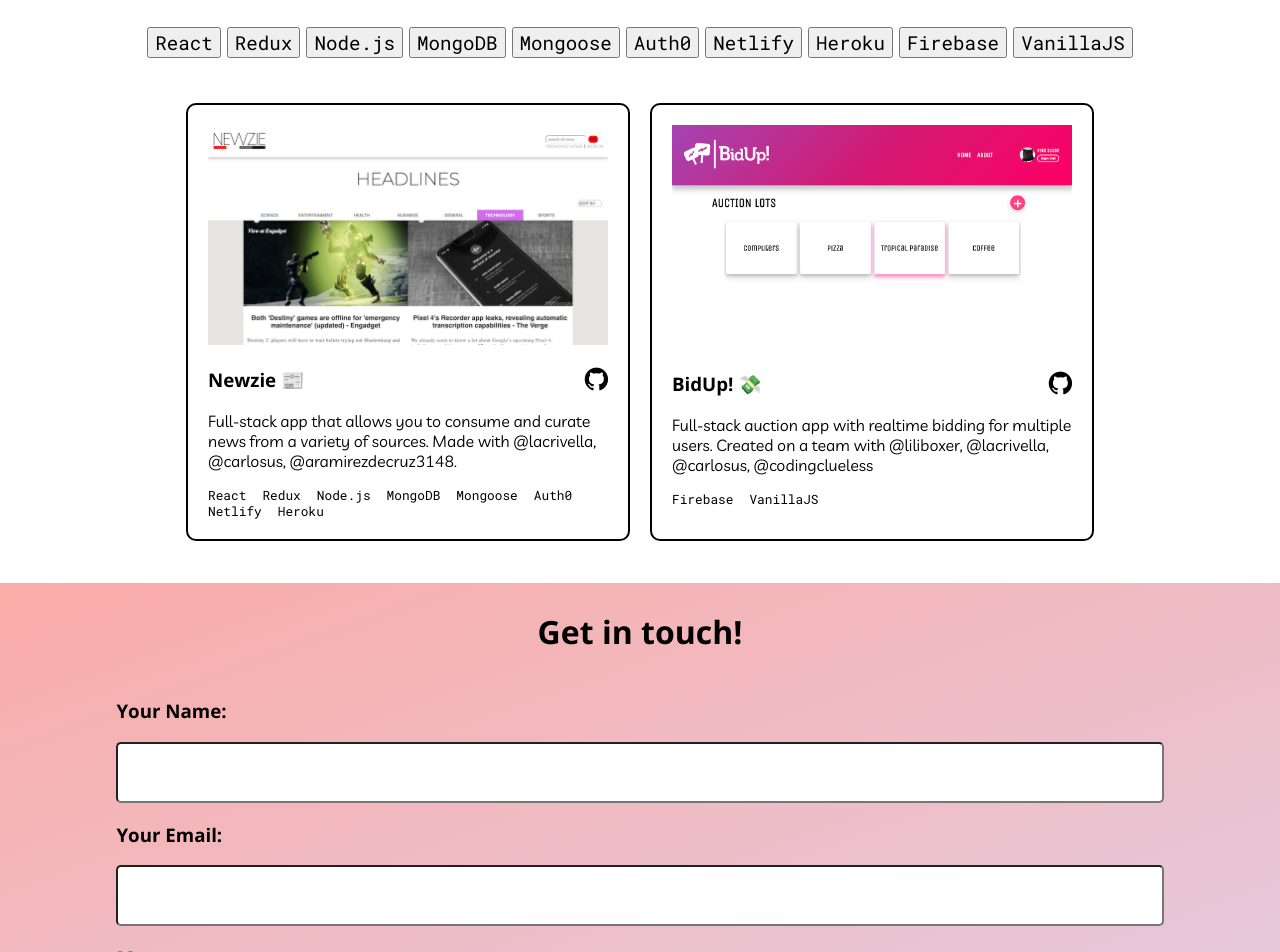
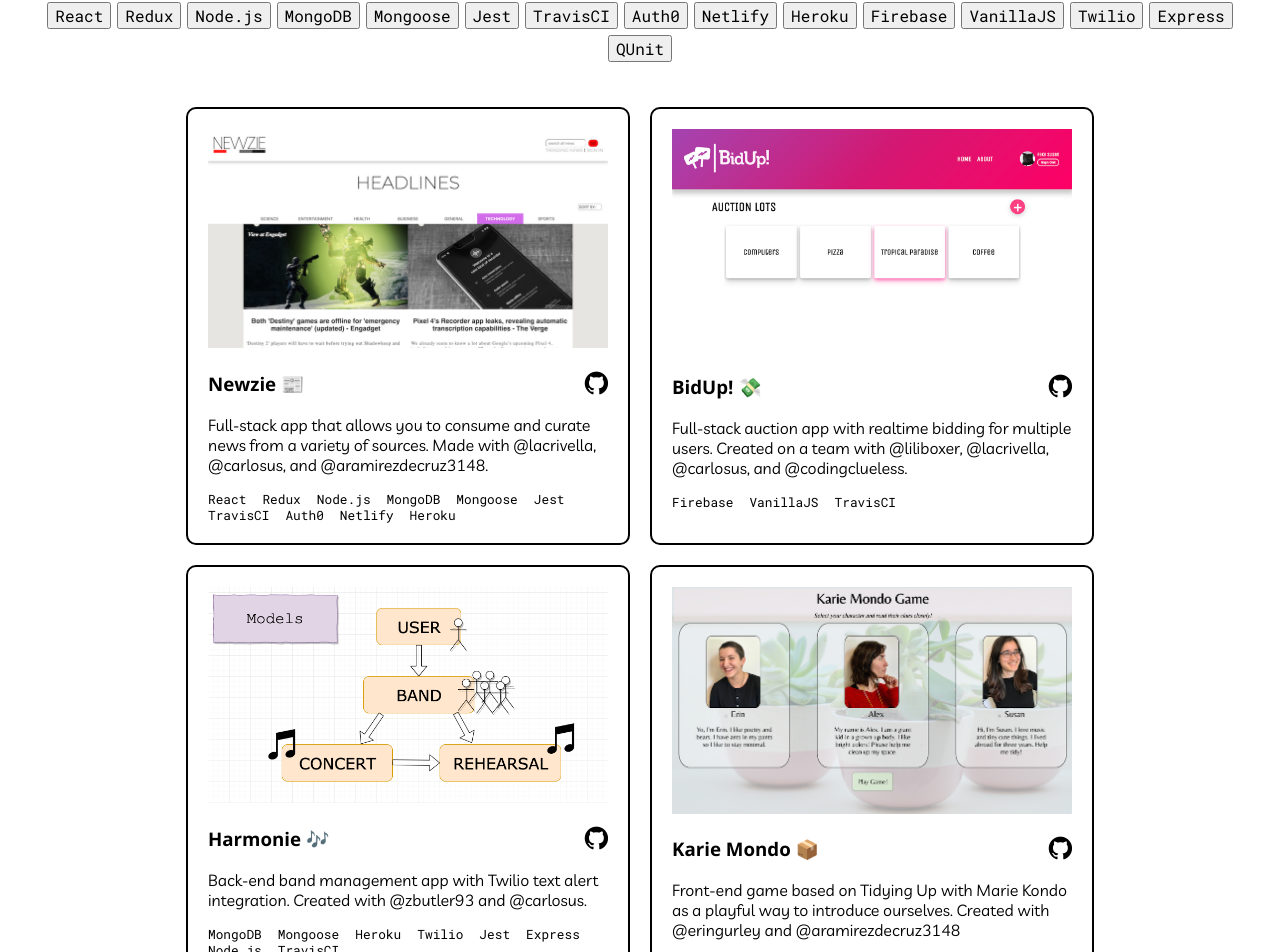
Before and after one commit to sepuckett86/portfolio-react, a React app: page / in a window 1280 px wide. Shown: the part 833-1785 px from the top of the page. Built offline with nearby package versions, Linux system fonts and the light colour scheme.

Commit message:
add more portfolio content and add spacing on sections

```diff
--- a/src/components/App.css
+++ b/src/components/App.css
@@ -28,3 +28,8 @@
 button:hover {
   cursor: pointer;
 }
+
+section {
+  padding-top: 3rem;
+  padding-bottom: 3rem;
+}
--- a/src/components/portfolio/PortfolioItem.js
+++ b/src/components/portfolio/PortfolioItem.js
@@ -8,7 +8,7 @@
   });
 
   return (
-    <section className={styles.PortfolioItem}>
+    <div className={styles.PortfolioItem}>
       <a href={url} target="_blank" rel="noopener noreferrer">
         <img src={`src/images/${image}`} alt={title}/>
       </a>
@@ -24,8 +24,7 @@
       <ul className={styles.tags}>
         {tagElements}
       </ul>
-
-    </section>
+    </div>
   );
 }
 
--- a/src/components/portfolio/PortfolioTags.css
+++ b/src/components/portfolio/PortfolioTags.css
@@ -9,7 +9,7 @@
   button {
     margin: 3px;
     font-family: 'Roboto Mono', monospace;
-    font-size: 1.2em;
+    font-size: 1em;
   }
 
   button:hover {
--- a/src/containers/Portfolio.js
+++ b/src/containers/Portfolio.js
@@ -8,19 +8,35 @@
     projects: [
       {
         title: 'Newzie 📰',
-        description: 'Full-stack app that allows you to consume and curate news from a variety of sources. Made with @lacrivella, @carlosus, @aramirezdecruz3148.',
-        tags: ['React', 'Redux', 'Node.js', 'MongoDB', 'Mongoose', 'Auth0', 'Netlify', 'Heroku'],
+        description: 'Full-stack app that allows you to consume and curate news from a variety of sources. Made with @lacrivella, @carlosus, and @aramirezdecruz3148.',
+        tags: ['React', 'Redux', 'Node.js', 'MongoDB', 'Mongoose', 'Jest', 'TravisCI', 'Auth0', 'Netlify', 'Heroku'],
         github: 'https://github.com/The-Newsies/newsies-fe',
         url: 'https://newzie.netlify.com',
         image: 'Newzie.png'
       },
       {
         title: 'BidUp! 💸',
-        description: 'Full-stack auction app with realtime bidding for multiple users. Created on a team with @liliboxer, @lacrivella, @carlosus, @codingclueless',
-        tags: ['Firebase', 'VanillaJS'],
+        description: 'Full-stack auction app with realtime bidding for multiple users. Created on a team with @liliboxer, @lacrivella, @carlosus, and @codingclueless.',
+        tags: ['Firebase', 'VanillaJS', 'TravisCI'],
         github: 'https://github.com/bid-up/BidUp',
         url: 'https://biduponline.com/',
         image: 'BidUp!.png'
+      },
+      {
+        title: 'Harmonie 🎶',
+        description: 'Back-end band management app with Twilio text alert integration. Created with @zbutler93 and @carlosus.',
+        tags: ['MongoDB', 'Mongoose', 'Heroku', 'Twilio', 'Jest', 'Express', 'Node.js', 'TravisCI'],
+        github: 'https://github.com/band-tracker/Harmonie',
+        url: 'https://github.com/band-tracker/Harmonie',
+        image: 'Harmonie.png'
+      },
+      {
+        title: 'Karie Mondo 📦',
+        description: 'Front-end game based on Tidying Up with Marie Kondo as a playful way to introduce ourselves. Created with @eringurley and @aramirezdecruz3148 ',
+        tags: ['VanillaJS', 'TravisCI', 'QUnit'],
+        github: 'https://github.com/team-tidy/Karie-Mondo',
+        url: 'https://team-tidy.github.io/Karie-Mondo/',
+        image: 'Karie-Mondo.png'
       }
     ],
     tags: [],
@@ -70,7 +86,6 @@
     return (
       <section id="portfolio">
         <h2>Portfolio</h2>
-        <h2>UNDER CONSTRUCTION</h2>
         <PortfolioTags
           tags={this.state.tags}
           handleClick={this.handleClick}
```
Also changed, not shown: src/images/Karie-Mondo.png (added).
